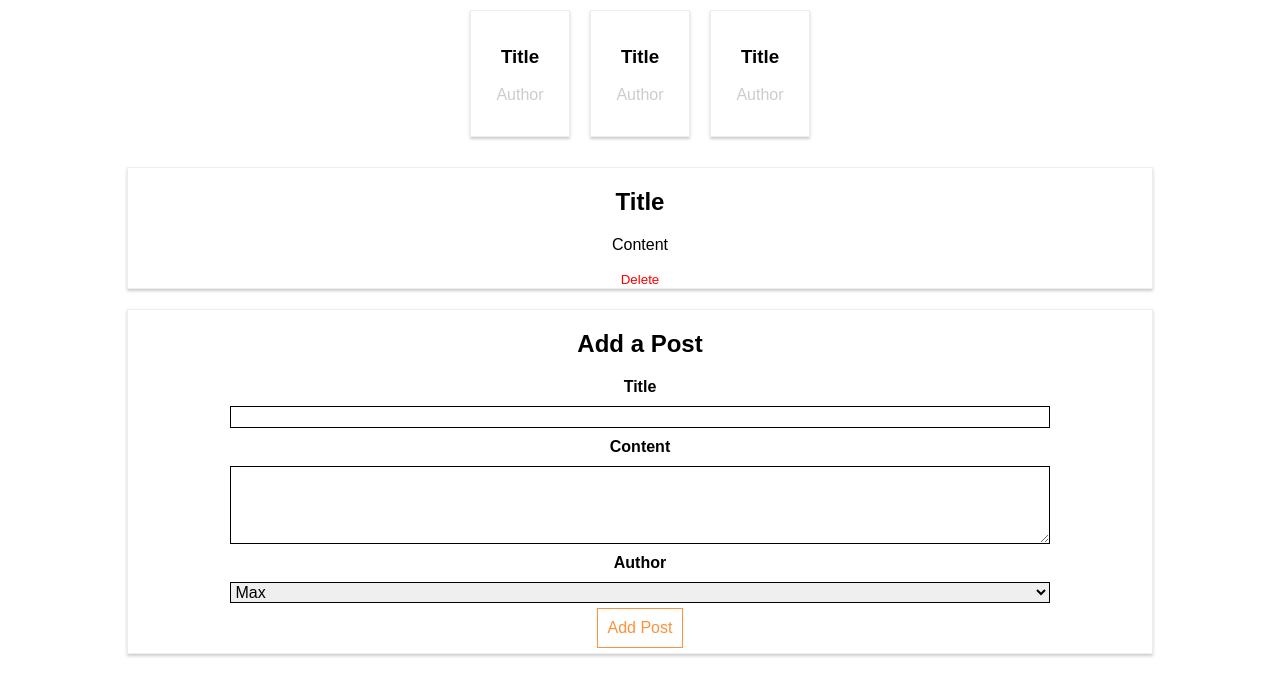
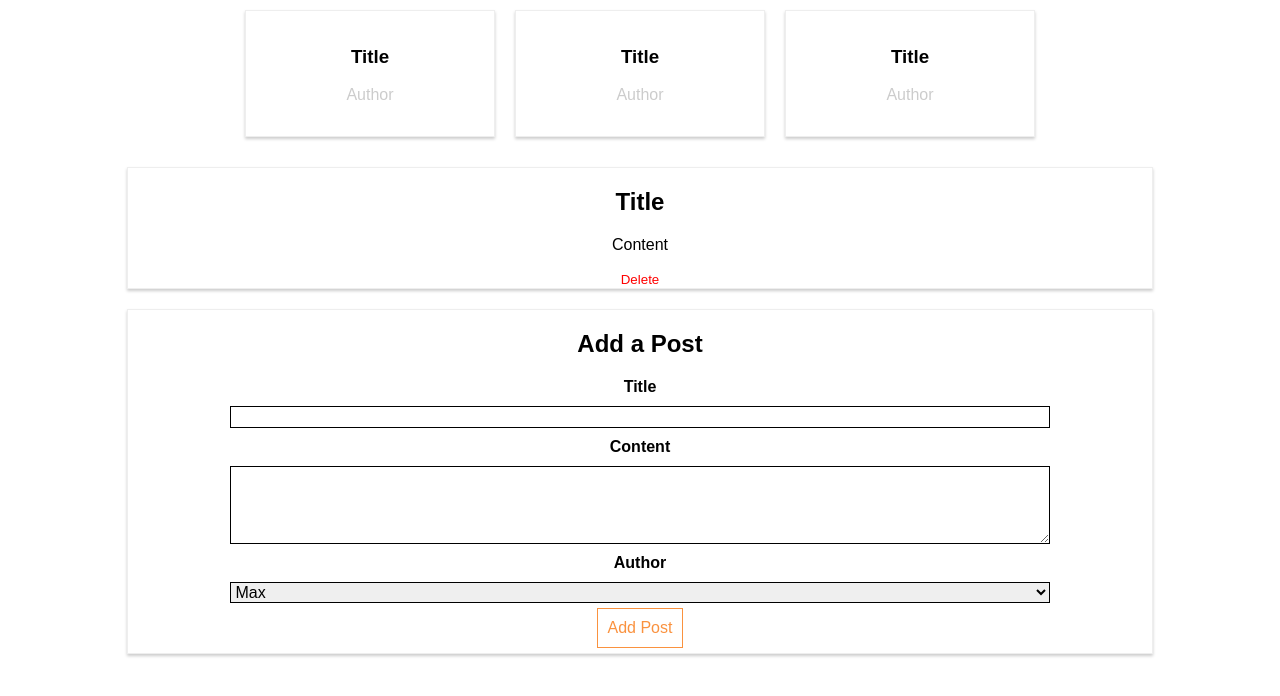
Before and after one commit to andreynho2006/react-http-ajax, a React (Create React App) app: page / in a window 1280 px wide. Shown: the top 696 px of the page. Built offline with nearby package versions, Linux system fonts and the light colour scheme; no server answers.

Commit message:
make post with larger

```diff
--- a/src/components/Post/Post.css
+++ b/src/components/Post/Post.css
@@ -1,5 +1,5 @@
 .Post {
-    width: 100px;
+    width: 250px;
     padding: 16px;
     text-align: center;
     border: 1px solid #eee;
```
